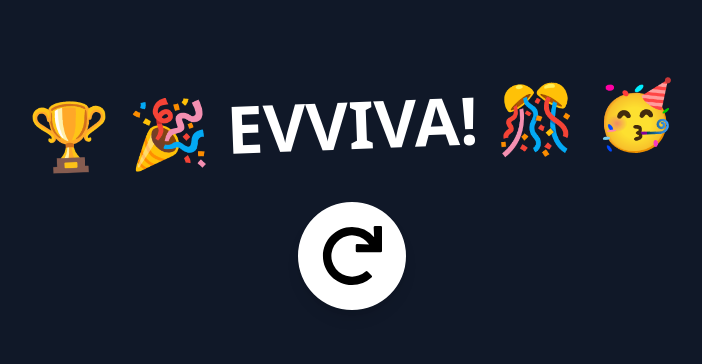
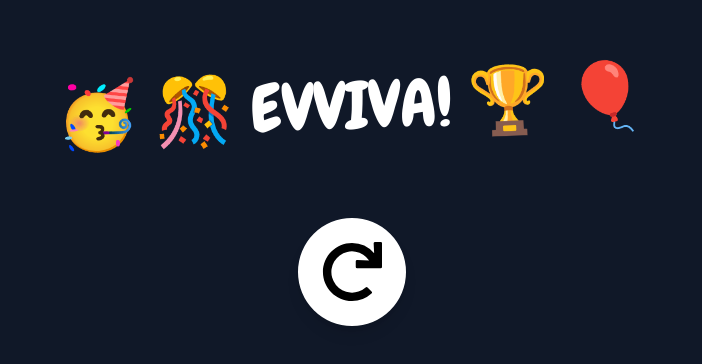
Before and after one commit to FrancescoBonizzi/tappy-tiles, a React (Vite) app: page /win in a window 1280 px wide. Shown: the part 198-562 px from the top of the page, without its empty margins (288-990 px from the left). Built offline with nearby package versions, Linux system fonts and the light colour scheme.

Commit message:
feat: enhance game over and win scenes with playful font and improved animations

```diff
--- a/src/scenes/scene4GameOver.tsx
+++ b/src/scenes/scene4GameOver.tsx
@@ -10,11 +10,11 @@ function Scene4GameOver() {
             transition={{duration: 0.5}}>
 
             <motion.p
-                className="text-5xl font-bold mb-8"
+                className="text-5xl font-bold mb-8 font-playful"
                 initial={{scale: 0.5}}
                 animate={{scale: 1.2}}
                 transition={{duration: 0.5, yoyo: Infinity}}>
-                😢 Ops! Riproviamo?
+                😢 ❌ 💔 Ops! Riproviamo?
             </motion.p>
 
             <RestartButton/>
--- a/src/scenes/scene5Win.tsx
+++ b/src/scenes/scene5Win.tsx
@@ -17,11 +17,13 @@ function Scene5Win() {
             transition={{duration: 0.5}}>
 
             <motion.p
-                className="text-6xl font-bold mb-8"
+                className="text-6xl mb-8"
                 initial={{scale: 0.7}}
                 animate={{ scale: 1.2, rotate: [3, -3, 0] }}
                 transition={{duration: 1.5, repeat: Infinity, ease: "easeInOut", repeatType: "mirror"}}>
-                🏆 🎉 <span className="text-6xl">EVVIVA!</span> 🎊 🥳
+                <motion.p className="text-6xl mb-8 font-playful">
+                    🥳 🎊  EVVIVA!  🏆 🎈
+                </motion.p>
             </motion.p>
 
             <RestartButton/>
```
